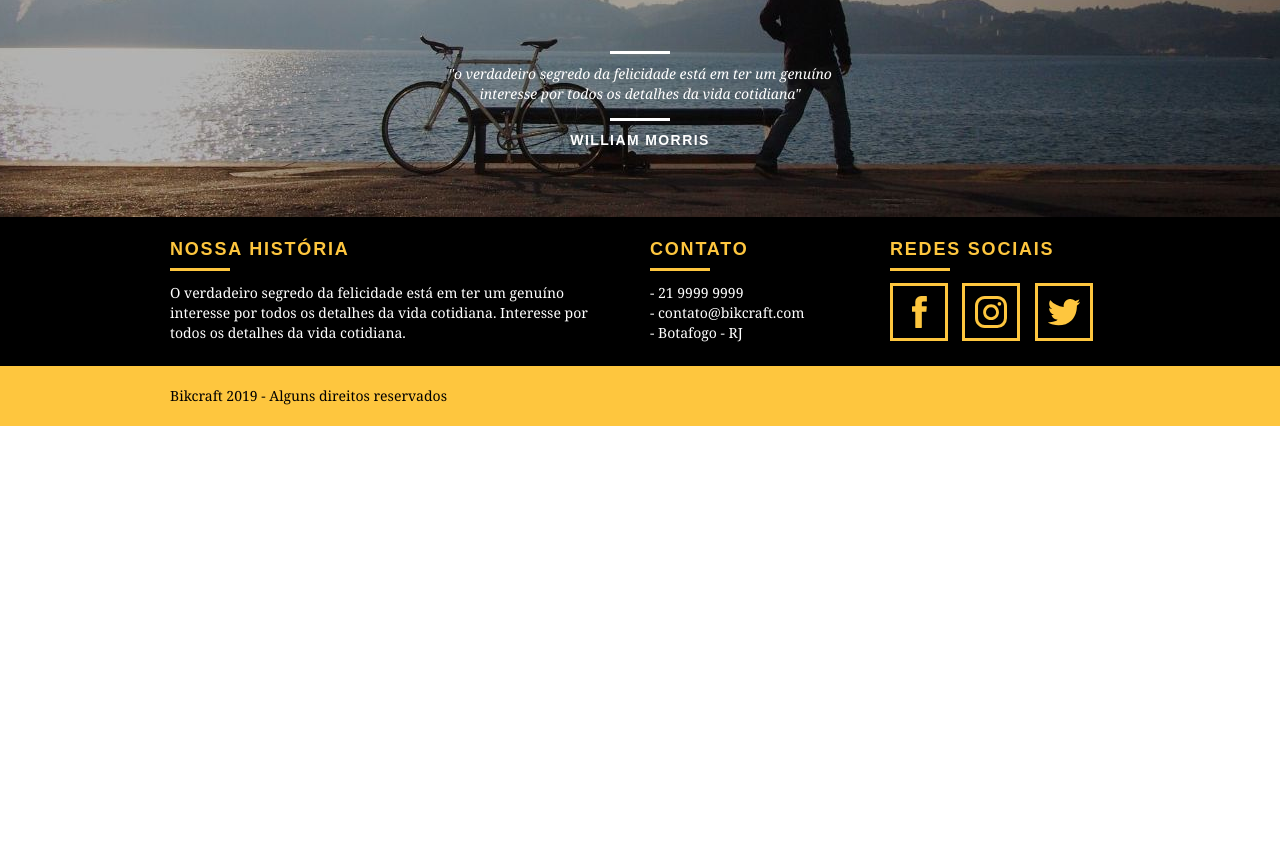
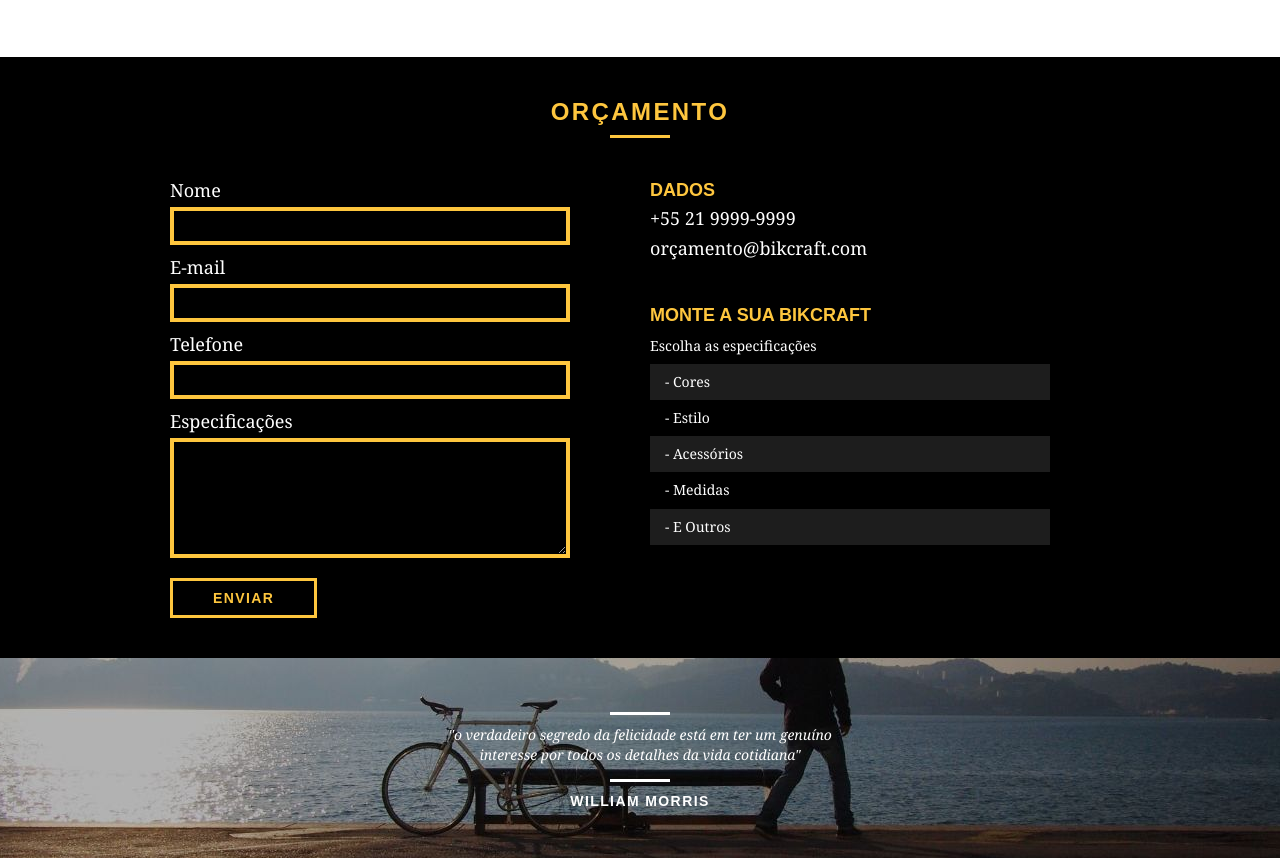
Before and after one commit to marcelopajr/bikcraft, a plain HTML site: page produtos.html in a window 1280 px wide. Shown: the part 2176-3034 px from the top of the page. Before the commit the page ends 2602 px from the top, so only its background shows below. Drawn offline with Linux system fonts and the light colour scheme.

Commit message:
Produtos 2

```diff
--- a/css/produtos.css
+++ b/css/produtos.css
@@ -71,3 +71,105 @@
 .produto_info ul li:nth-child(even) {
   margin-left: 2px;
 }
+
+/* Orçamento */
+.orcamento {
+  background: #000;
+  width: 100%;
+  margin-top: 60px;
+  padding: 40px 0;
+}
+
+.orcamento h2 {
+  color: #fec63e;
+}
+
+.orcamento h2:after {
+  background: #fec63e;
+}
+
+.form {
+  padding-right: 60px;
+}
+
+.form label {
+  display: block;
+  color: #fff;
+  font-family: Georgia, "Times New Roman", Times, serif;
+  font-size: 18px;
+  line-height: 25px;
+  margin-bottom: 4px;
+}
+
+.form input {
+  display: block;
+  width: 100%;
+  border: 4px solid #fec63e;
+  background: none;
+  font-family: Georgia, "Times New Roman", Times, serif;
+  font-size: 14px;
+  color: #fff;
+  padding: 7px 10px;
+  margin-bottom: 10px;
+  outline: none;
+}
+
+.form textarea {
+  display: block;
+  width: 100%;
+  height: 120px;
+  border: 4px solid #fec63e;
+  background: none;
+  font-family: Georgia, "Times New Roman", Times, serif;
+  font-size: 14px;
+  color: #fff;
+  padding: 7px 10px;
+  margin-bottom: 20px;
+  outline: none;
+}
+
+.form button {
+  background: none;
+  padding: 7px 40px;
+}
+
+.orcamento_dados {
+  color: #fff;
+}
+
+.orcamento_dados h3 {
+  font-size: 18px;
+  font-weight: bold;
+  line-height: 25px;
+  text-transform: uppercase;
+  color: #fec63e;
+}
+
+.orcamento_dados span {
+  display: block;
+  font-family: Georgia, "Times New Roman", Times, serif;
+  font-size: 18px;
+  line-height: 30px;
+}
+
+.dados_email {
+  margin-bottom: 40px;
+}
+
+.orcamento_dados ul {
+  padding-right: 60px;
+}
+
+.orcamento_dados ul li {
+  font-family: Georgia, "Times New Roman", Times, serif;
+  font-size: 14px;
+  padding: 10px 15px;
+}
+
+.orcamento_dados ul li:nth-child(odd) {
+  background: #1d1d1d;
+}
+
+.orcamento_dados p {
+  margin: 8px 0;
+}
--- a/produtos.html
+++ b/produtos.html
@@ -90,6 +90,39 @@
     </div>
   </section>
 
+  <section class="orcamento">
+    <div class="container">
+      <h2 class="subtitulo">Orçamento</h2>
+      <form class="grid-8 form" id="form_orcamento" action="">
+        <label for="nome">Nome</label>
+        <input type="text" id="nome">
+        <label for="email">E-mail</label>
+        <input type="text" id="email">
+        <label for="telefone">Telefone</label>
+        <input type="text" id="telefone">
+        <label for="espec">Especificações</label>
+        <textarea id="espec"></textarea>
+        <button class="btn" type="submit">Enviar</button>
+      </form>
+
+      <div class="grid-8 orcamento_dados">
+        <h3>Dados</h3>
+        <span>+55 21 9999-9999</span>
+        <span class="dados_email">orçamento@bikcraft.com</span>
+
+        <h3>Monte a sua bikcraft</h3>
+        <p>Escolha as especificações</p>
+        <ul>
+          <li>- Cores</li>
+          <li>- Estilo</li>
+          <li>- Acessórios</li>
+          <li>- Medidas</li>
+          <li>- E Outros</li>
+        </ul>
+      </div>
+    </div>
+  </section>
+
   <section class="quebra">
     <blockquote class="quote-externo container">
       <p>"o verdadeiro segredo da felicidade está em ter um genuíno interesse por todos os detalhes da vida cotidiana"</p>
```
